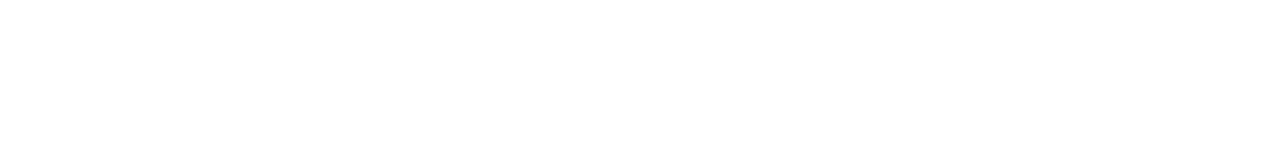
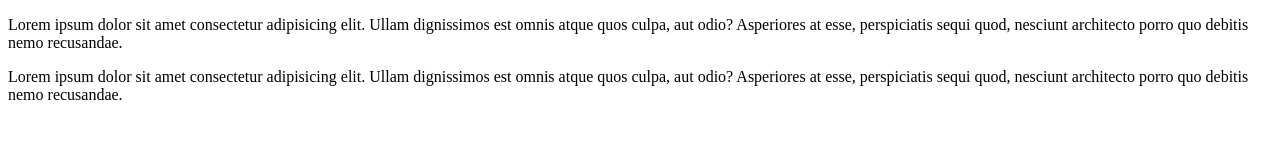
Before and after one commit to ZwawyRycerz/frontend--git-linux--project-0, a plain HTML site: page index.html in a window 1280 px wide. Drawn offline with Linux system fonts and the light colour scheme.

Commit message:
content added

```diff
--- a/index.html
+++ b/index.html
@@ -1,12 +1,25 @@
 <!DOCTYPE html>
 <html lang="en">
+
 <head>
     <meta charset="UTF-8">
     <meta http-equiv="X-UA-Compatible" content="IE=edge">
     <meta name="viewport" content="width=device-width, initial-scale=1.0">
     <title>Document</title>
 </head>
+
 <body>
 
+    <p>
+        Lorem ipsum dolor sit amet consectetur adipisicing elit.
+        Ullam dignissimos est omnis atque quos culpa, aut odio? Asperiores at esse, perspiciatis sequi quod, nesciunt architecto porro quo debitis nemo recusandae.
+    </p>
+
+    <p>
+        Lorem ipsum dolor sit amet consectetur adipisicing elit.
+        Ullam dignissimos est omnis atque quos culpa, aut odio? Asperiores at esse, perspiciatis sequi quod, nesciunt architecto porro quo debitis nemo recusandae.
+    </p>
+
 </body>
+
 </html>
```
